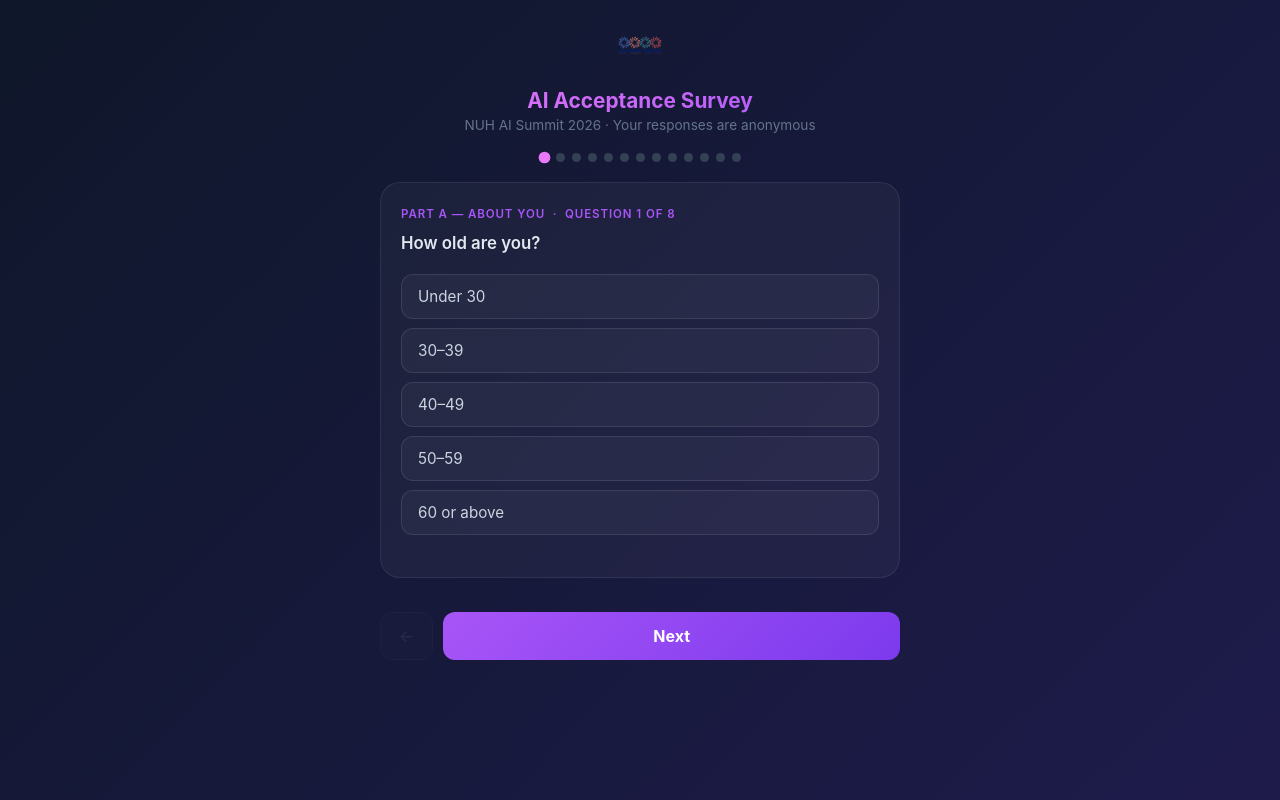
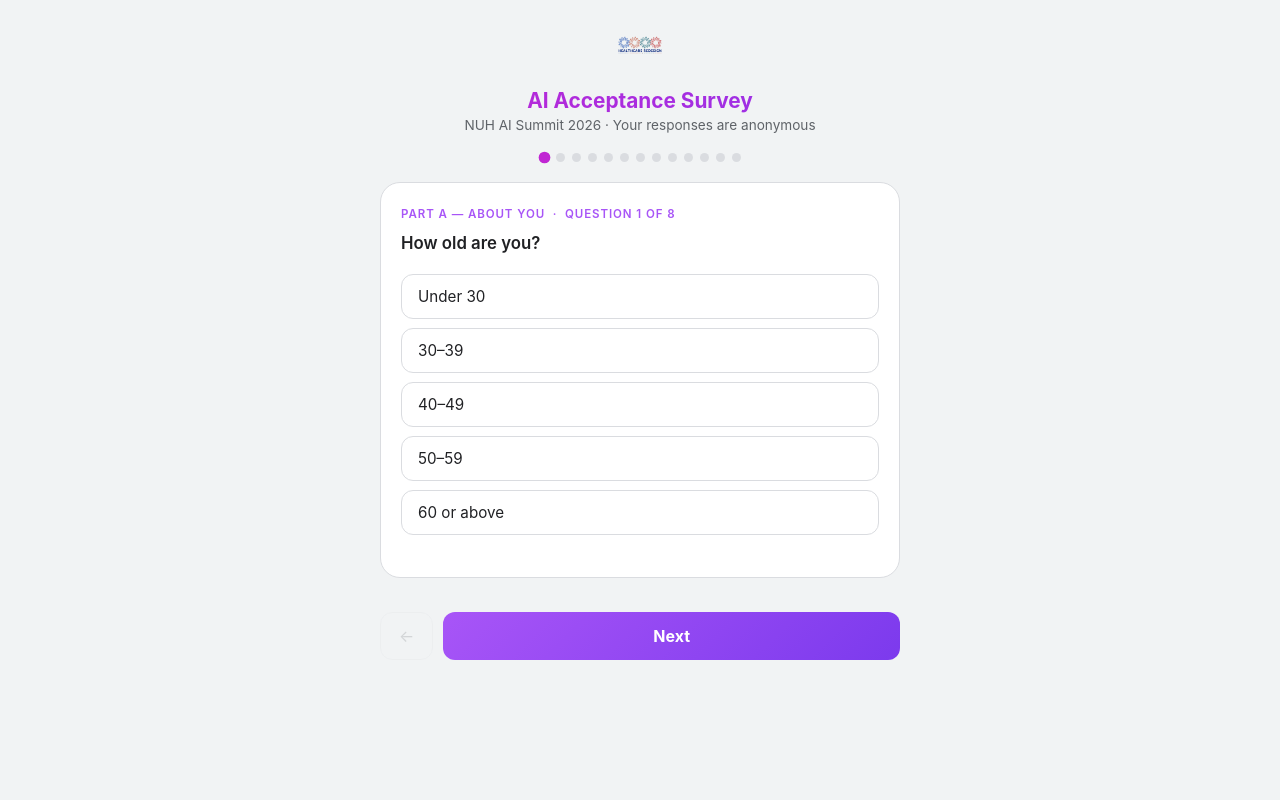
Before and after one commit to hongruih/NUHS_Summit, a Flask app: page /survey/acceptance in a window 1280 px wide. Run offline with Flask 3, Linux system fonts and the light colour scheme.

Commit message:
Change of color scheme

```diff
--- a/templates/survey_acceptance.html
+++ b/templates/survey_acceptance.html
@@ -9,14 +9,14 @@
 
     body {
       font-family: -apple-system, BlinkMacSystemFont, "Segoe UI", Roboto, sans-serif;
-      background: linear-gradient(135deg, #0f172a 0%, #1e1b4b 100%);
+      background: #f1f3f4;
       min-height: 100vh;
       display: flex;
       flex-direction: column;
       align-items: center;
       justify-content: flex-start;
       padding: 24px 16px 40px;
-      color: #fff;
+      color: #202124;
     }
 
     .survey-wrap {
@@ -32,14 +32,14 @@
     .survey-header h1 {
       font-size: 1.3rem;
       font-weight: 700;
-      background: linear-gradient(90deg, #e879f9, #a855f7);
+      background: linear-gradient(90deg, #c026d3, #9333ea);
       -webkit-background-clip: text;
       -webkit-text-fill-color: transparent;
       background-clip: text;
       margin-bottom: 4px;
     }
     .survey-header p {
-      color: #64748b;
+      color: #5f6368;
       font-size: 0.85rem;
     }
 
@@ -55,16 +55,16 @@
       width: 9px;
       height: 9px;
       border-radius: 50%;
-      background: #334155;
+      background: #dadce0;
       transition: background 0.3s ease, transform 0.2s ease;
     }
-    .dot.active { background: #e879f9; transform: scale(1.3); }
-    .dot.done   { background: #a855f7; }
+    .dot.active { background: #c026d3; transform: scale(1.3); }
+    .dot.done   { background: #9333ea; }
 
     /* ── Card ── */
     .card {
-      background: rgba(255,255,255,0.04);
-      border: 1px solid rgba(255,255,255,0.08);
+      background: #ffffff;
+      border: 1px solid #dadce0;
       border-radius: 20px;
       padding: 24px 20px;
     }
@@ -86,12 +86,12 @@
       font-size: 1.05rem;
       font-weight: 600;
       line-height: 1.5;
-      color: #e2e8f0;
+      color: #202124;
       margin-bottom: 18px;
     }
     .multi-hint {
       font-size: 0.75rem;
-      color: #475569;
+      color: #5f6368;
       margin-bottom: 10px;
     }
     .options {
@@ -103,10 +103,10 @@
     .opt-btn {
       width: 100%;
       padding: 12px 16px;
-      background: rgba(255,255,255,0.04);
-      border: 1.5px solid rgba(255,255,255,0.1);
+      background: #ffffff;
+      border: 1.5px solid #dadce0;
       border-radius: 12px;
-      color: #cbd5e1;
+      color: #202124;
       font-family: inherit;
       font-size: 0.95rem;
       text-align: left;
@@ -228,16 +228,16 @@
     .btn-back-step {
       flex: 0 0 auto;
       padding: 13px 18px;
-      background: rgba(255,255,255,0.05);
-      border: 1.5px solid rgba(255,255,255,0.1);
+      background: #f1f3f4;
+      border: 1.5px solid #dadce0;
       border-radius: 12px;
-      color: #64748b;
+      color: #5f6368;
       font-family: inherit;
       font-size: 1rem;
       cursor: pointer;
       transition: background 0.15s, color 0.15s;
     }
-    .btn-back-step:hover { background: rgba(255,255,255,0.08); color: #94a3b8; }
+    .btn-back-step:hover { background: #e8eaed; color: #202124; }
     .btn-back-step:disabled { opacity: 0.2; cursor: not-allowed; }
 
     .btn-next {
--- a/templates/survey_turing.html
+++ b/templates/survey_turing.html
@@ -4,7 +4,7 @@
 <title>{{ title }} — AI vs Human Survey</title>
 <link href="https://fonts.googleapis.com/css2?family=DM+Sans:wght@400;500;700&family=Space+Mono:wght@400;700&display=swap" rel="stylesheet">
 <style>
-:root{--bg:#0a0e1a;--c1:#111827;--c2:#1a2235;--bd:#1e293b;--t1:#f1f5f9;--t2:#94a3b8;--t3:#64748b;
+:root{--bg:#f1f3f4;--c1:#ffffff;--c2:#f1f3f4;--bd:#dadce0;--t1:#202124;--t2:#5f6368;--t3:#80868b;
 --bl:#3b82f6;--cy:#06b6d4;--gn:#22c55e;--rd:#ef4444;--am:#f59e0b;--pu:#a855f7;--pk:#ec4899;--r:12px;--rs:8px}
 *{margin:0;padding:0;box-sizing:border-box}body{font-family:'DM Sans',sans-serif;background:var(--bg);color:var(--t1);min-height:100vh}
 .wrap{max-width:640px;margin:0 auto;padding:16px}
```
Also changed, not shown: other parts of templates/survey_acceptance.html (+23 -23 lines), templates/admin.html (+5 -5 lines), templates/landing.html (+11 -11 lines), templates/survey_sentiment.html (+25 -25 lines).
